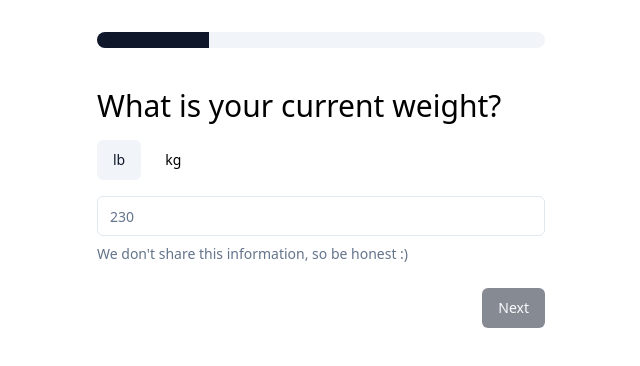
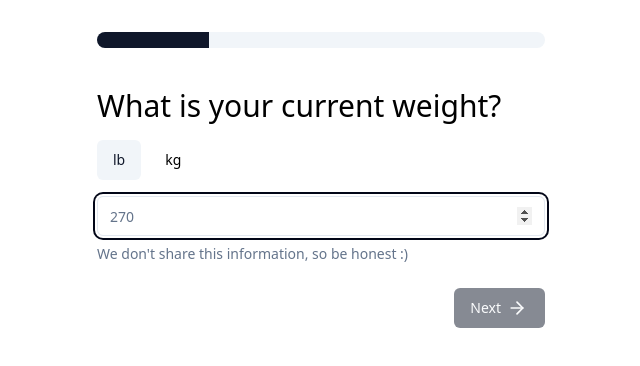
Before and after one commit to MarcosH911/meals-recommender, a Next.js app: page / in a window 1280 px wide. Shown: the top 366 px of the page, without its empty margins (319-959 px from the left). Built offline with nearby package versions, Linux system fonts and the light colour scheme.

Commit message:
finished first tree pages of weight form

```diff
--- a/src/app/WeightForm.tsx
+++ b/src/app/WeightForm.tsx
@@ -1,84 +1,66 @@
 "use client";
 
-import { zodResolver } from "@hookform/resolvers/zod";
-import { useState } from "react";
-import { useForm } from "react-hook-form";
-
-import * as z from "zod";
-import { Form } from "@/components/ui/form";
-import WeightInput from "@/components/custom/WeightInput";
-import { Progress } from "@/components/ui/progress";
+import { useRef, useState } from "react";
 import { AnimatePresence } from "framer-motion";
 
-const formSchema = z
-  .object({
-    weight: z
-      .number()
-      .min(1, { message: "Please, be honest with your weight." })
-      .max(999, { message: "Please, be honest with your weight." }),
-    desiredWeight: z
-      .number()
-      .min(1, { message: "Please, be realistic with your desired weight." })
-      .max(999, { message: "Please, be realistic with your desired weight." }),
-    speed: z.number().int().min(0).max(5),
-  })
-  .refine((obj) => obj.weight >= obj.desiredWeight, {
-    message: "Sorry, we can only help you with losing weight.",
-  });
+import { Progress } from "@/components/ui/progress";
+import WeightInput from "@/components/custom/WeightInput";
 
 function WeightForm() {
   const [step, setStep] = useState(1);
-
-  const form = useForm<z.infer<typeof formSchema>>({
-    resolver: zodResolver(formSchema),
-    defaultValues: {
-      speed: 1,
-    },
+  const [formValues, setFormValues] = useState({
+    weight: "",
+    desiredWeight: "",
+    speed: "3",
   });
 
-  function onSubmit(values: z.infer<typeof formSchema>) {
-    console.log(values);
-  }
+  const formRef = useRef<HTMLFormElement>(null);
+
+  const handleSubmit = () => {};
 
   return (
     <div>
       <Progress value={step * 25} className="mb-10" />
-      <Form {...form}>
-        <form onSubmit={form.handleSubmit(onSubmit)}>
+      <form onSubmit={handleSubmit} ref={formRef}>
         <AnimatePresence mode="wait">
           {step === 1 && (
             <WeightInput
-                form={form}
+              formValues={formValues}
+              setFormValues={setFormValues}
               name="weight"
               label="What is your current weight?"
-                placeholder={{ kg: "105", lb: "230" }}
+              placeholder={{ kg: "120", lb: "270" }}
               description="We don't share this information, so be honest :)"
               setStep={setStep}
               key={step}
+              formRef={formRef}
             />
           )}
           {step === 2 && (
             <WeightInput
-                form={form}
+              formValues={formValues}
+              setFormValues={setFormValues}
               name="desiredWeight"
               label="What is your desired weight?"
               placeholder={{ kg: "75", lb: "170" }}
               description="Push yourself to the limit!"
               setStep={setStep}
               key={step}
+              formRef={formRef}
             />
           )}
           {step === 3 && (
             <WeightInput
-                form={form}
+              formValues={formValues}
+              setFormValues={setFormValues}
               name="speed"
               label="How fast do you want to achieve your goal?"
               setStep={setStep}
+              formRef={formRef}
             />
           )}
         </AnimatePresence>
       </form>
-      </Form>
     </div>
   );
 }
--- a/src/components/custom/WeightInput.tsx
+++ b/src/components/custom/WeightInput.tsx
@@ -1,46 +1,93 @@
+import { useCallback, useEffect, useState } from "react";
 import { motion } from "framer-motion";
-import {
-  FormControl,
-  FormDescription,
-  FormField,
-  FormItem,
-  FormLabel,
-  FormMessage,
-} from "../ui/form";
+import { twMerge } from "tailwind-merge";
+import { ArrowLeft, ArrowRight } from "lucide-react";
+
+import { Slider } from "../ui/slider";
 import { Input } from "../ui/input";
 import { Button } from "../ui/button";
-
-import type { UseFormReturn } from "react-hook-form";
-import { useState } from "react";
-import { Slider } from "../ui/slider";
-import { twMerge } from "tailwind-merge";
+import { Label } from "../ui/label";
 
 interface Props {
-  form: UseFormReturn<
-    {
-      weight: number;
-      desiredWeight: number;
-      speed: number;
-    },
-    any,
-    undefined
-  >;
   name: "weight" | "desiredWeight" | "speed";
   label: string;
   placeholder?: { kg: string; lb: string };
   description?: string;
+  formValues: { weight: string; desiredWeight: string; speed: string };
+  setFormValues: React.Dispatch<
+    React.SetStateAction<{
+      weight: string;
+      desiredWeight: string;
+      speed: string;
+    }>
+  >;
   setStep: React.Dispatch<React.SetStateAction<number>>;
+  formRef: React.RefObject<HTMLFormElement>;
 }
 
 function WeightInput({
-  form,
   name,
   label,
   placeholder,
   description,
+  formValues,
+  setFormValues,
   setStep,
+  formRef,
 }: Props) {
   const [units, setUnits] = useState<"lb" | "kg">("lb");
+  const [errorMessage, setErrorMessage] = useState("");
+
+  const handleNextStep = useCallback(
+    (e?: React.MouseEvent<HTMLButtonElement, MouseEvent>) => {
+      if (e) e.preventDefault();
+      setErrorMessage("");
+
+      if (name === "speed") {
+        formRef.current?.submit();
+      }
+
+      if (
+        name === "weight" &&
+        (Number(formValues.weight) < 1 || Number(formValues.weight) > 999)
+      ) {
+        setErrorMessage("Weight must be between 1 and 999.");
+        return;
+      }
+
+      if (
+        name === "desiredWeight" &&
+        (Number(formValues.desiredWeight) < 1 ||
+          Number(formValues.desiredWeight) > 999)
+      ) {
+        setErrorMessage("Desired weight must be between 0 and 999.");
+        return;
+      }
+
+      if (
+        name === "desiredWeight" &&
+        Number(formValues.desiredWeight) > Number(formValues.weight)
+      ) {
+        setErrorMessage("Desired weight must be lower than current weight.");
+        return;
+      }
+
+      setStep((step) => step + 1);
+    },
+    [formRef, formValues.desiredWeight, formValues.weight, name, setStep]
+  );
+
+  useEffect(() => {
+    const handleEnter = (e: KeyboardEvent) => {
+      if (e.key === "Enter") {
+        handleNextStep();
+      }
+    };
+
+    window.addEventListener("keydown", handleEnter);
+
+    return () => window.removeEventListener("keydown", handleEnter);
+  }, [handleNextStep]);
 
   return (
     <motion.div
@@ -49,68 +96,67 @@ function WeightInput({
       exit={{ y: -10, opacity: 0 }}
       transition={{ duration: 0.2 }}
     >
-      <FormField
-        control={form.control}
-        name={name}
-        render={({ field }) => (
-          <FormItem>
-            <FormLabel className="text-3xl font-medium">{label}</FormLabel>
+      <Label className="text-3xl font-medium">{label}</Label>
       {name === "speed" ? (
         <>
-                <div className="h-2"></div>
-                <FormControl>
           <Slider
+            autoFocus
             defaultValue={[1]}
             min={1}
             max={5}
             step={1}
-                    className="cursor-pointer"
-                    onValueChange={([value]) => form.setValue("speed", value)}
+            className="cursor-pointer mt-6"
+            value={[Number(formValues.speed)]}
+            onValueChange={([value]) =>
+              setFormValues((values) => ({
+                ...values,
+                speed: value.toString(),
+              }))
+            }
           />
-                </FormControl>
-                <div className="pt-1 pb-2 flex justify-between px-1.5">
+          <div className="pb-2 pt-3 flex justify-between px-1.5">
             {Array(5)
               .fill(true)
               .map((_, i) => (
                 <p key={i}>{i + 1}</p>
               ))}
           </div>
-                <FormDescription>
-                  {form.getValues().speed === 1 && (
+          <div className="text-sm pt-2 text-slate-500">
+            {formValues.speed === "1" && (
               <span>
                 <strong>Slow but steady:</strong> Choose this option for a
                 gradual and sustainable weight loss journey.
               </span>
             )}
-                  {form.getValues().speed === 2 && (
+            {formValues.speed === "2" && (
               <span>
-                      <strong>Steady progress:</strong> Opt for this level to
-                      maintain a balanced pace towards your weight loss goals.
+                <strong>Steady progress:</strong> Opt for this level to maintain
+                a balanced pace towards your weight loss goals.
               </span>
             )}
-                  {form.getValues().speed === 3 && (
+            {formValues.speed === "3" && (
               <span>
-                      <strong>Moderate pace:</strong> This option strikes a
-                      balance between speed and sustainability.
+                <strong>Moderate pace:</strong> This option strikes a balance
+                between speed and sustainability.
               </span>
             )}
-                  {form.getValues().speed === 4 && (
+            {formValues.speed === "4" && (
               <span>
-                      <strong>Accelerated results:</strong> Select this for
-                      faster weight loss with commitment and discipline.
+                <strong>Accelerated results:</strong> Select this for faster
+                weight loss with commitment and discipline.
               </span>
             )}
-                  {form.getValues().speed === 5 && (
+            {formValues.speed === "5" && (
               <span>
                 <strong>Rapid transformation:</strong> For those ready to
                 embrace an intense weight loss journey, choose this level.
               </span>
             )}
-                </FormDescription>
+          </div>
         </>
       ) : (
         <>
-                <div className="py-2 flex gap-2">
+          <div className="py-4 flex gap-2">
             <Button
               variant={units === "lb" ? "secondary" : "ghost"}
               onClick={(e) => {
@@ -130,48 +176,56 @@ function WeightInput({
               kg
             </Button>
           </div>
-                <FormControl>
           <Input
-                    {...field}
+            autoFocus
+            type="number"
+            min={1}
+            max={999}
+            value={formValues[name]}
+            onChange={(e) =>
+              setFormValues((values) => ({ ...values, [name]: e.target.value }))
+            }
             placeholder={
               units === "lb"
                 ? placeholder && placeholder.lb
                 : placeholder && placeholder.kg
             }
-                    type="number"
-                    min={0}
-                    max={999}
-                    value={field.value ?? ""}
           />
-                </FormControl>
-                <FormDescription>{description}</FormDescription>
-                <FormMessage />
+          <div className="text-sm pt-2 text-slate-500">{description}</div>
         </>
       )}
-          </FormItem>
+      {errorMessage && (
+        <div className="text-sm mt-2 text-red-500 font-medium">
+          {errorMessage}
+        </div>
       )}
-      />
       <div className="flex justify-between items-center mt-6">
         <Button
           onClick={(e) => {
             e.preventDefault();
             setStep((step) => step - 1);
           }}
-          className={twMerge(name === "weight" && "invisible")}
+          className={twMerge(
+            "space-x-1 group",
+            name === "weight" && "invisible"
+          )}
         >
-          Previous
+          <ArrowLeft className="h-5 group-hover:-translate-x-1 transition" />
+          <span>Previous</span>
         </Button>
         <Button
-          onClick={(e) => {
-            if (name !== "speed") e.preventDefault();
-            setStep((step) => step + 1);
-          }}
-          disabled={
-            (name === "weight" && !form.getValues().weight) ||
-            (name === "desiredWeight" && !form.getValues().desiredWeight)
-          }
+          onClick={handleNextStep}
+          disabled={formValues[name] === ""}
+          className={twMerge(
+            "space-x-1 group"
+            // TODO
+            // name === "speed" && "bg-orange-600"
+          )}
         >
-          {name === "speed" ? "Submit" : "Next"}
+          <span>{name === "speed" ? "Submit" : "Next"}</span>
+          {name !== "speed" && (
+            <ArrowRight className="h-5 group-hover:translate-x-1 transition" />
+          )}
         </Button>
       </div>
     </motion.div>
```
Also changed, not shown: tareas.txt. Lines whose indentation alone changed are shown as unchanged.
